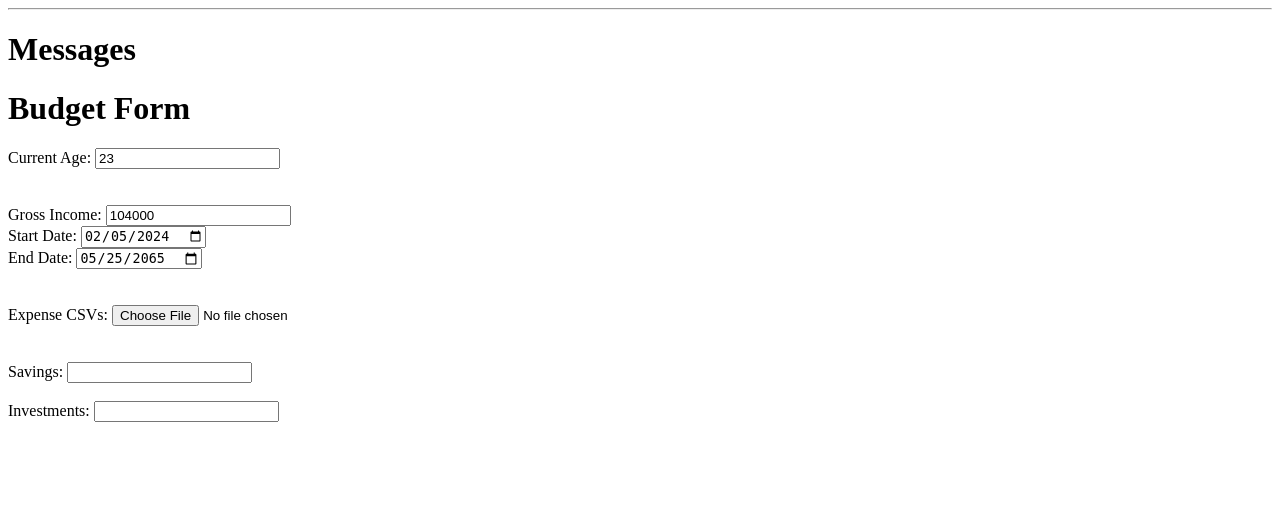
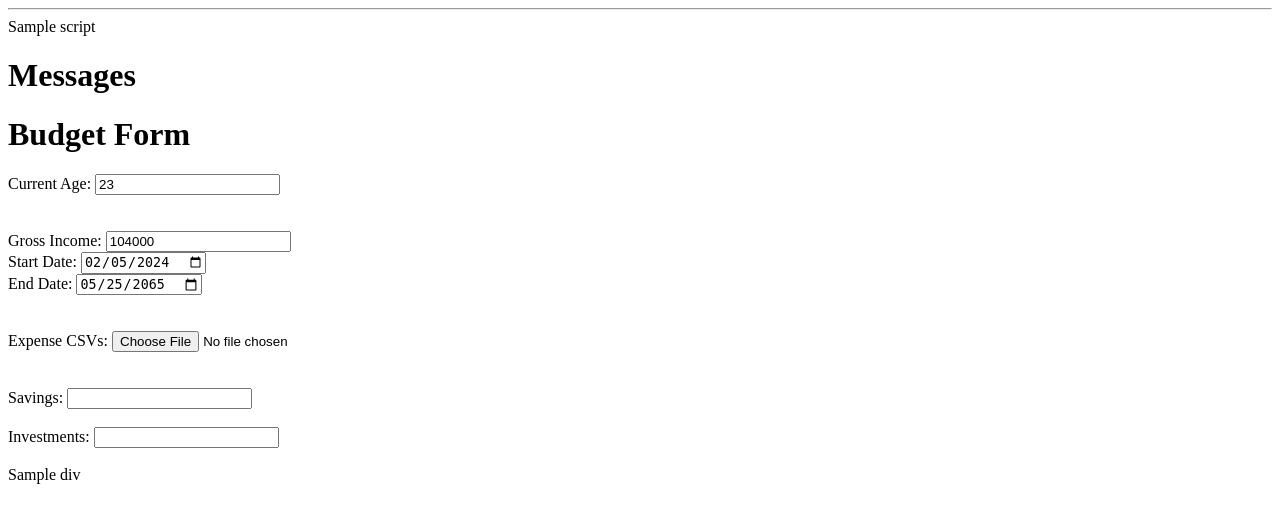
Before and after one commit to SeanDuffie/predictive-budgeting, a Flask app: template web/templates/form.html in a window 1280 px wide. Shown: the part 63-586 px from the top of the page. Run offline with Flask 3, Linux system fonts and the light colour scheme; the template is opened without the code that fills it: most values are stand-ins (such as "Sample title", 1, 10 or a date in 2020); some libraries are stand-ins or nearby versions.

Commit message:
Started to embed bokeh components in flask

```diff
--- a/app.py
+++ b/app.py
@@ -11,8 +11,12 @@
 """
 import os
 
+import bokeh.embed
+import bokeh.plotting
+import pandas as pd
 from flask import Flask, flash, redirect, render_template, request, url_for
-from portfolio import Portfolio
+
+# from portfolio import Portfolio
 
 RTDIR = os.path.dirname(__file__)
 app = Flask(
@@ -22,7 +26,8 @@ app = Flask(
 )
 app.config['SECRET_KEY'] = '1d2e3382586f37723ba8aad13ece71d521e2b6fd1d0e7407'
 
-portfolio = Portfolio("net_worth.db")
+# portfolio = Portfolio("net_worth.db")
+df = pd.DataFrame({'date': pd.to_datetime(['2023-01-01', '2023-01-02', '2023-01-03']), 'value': [1, 2, 3]})
 
 messages = [{'title': 'Message One',
              'content': 'Message One Content'},
@@ -32,7 +37,19 @@ messages = [{'title': 'Message One',
 
 @app.route("/")
 def index():
-    return render_template("form.html", messages=messages)
+    # TODO: Finish this: https://stackoverflow.com/questions/74286136/how-do-i-embed-a-bokeh-interactive-plot-in-a-flask-application
+    # TODO: https://docs.bokeh.org/en/dev-3.0/docs/user_guide/embed.html
+    p = bokeh.plotting.figure(title="Value")
+    p.line(x=df['date'], y=df['value'], line_width=2)
+    chart = bokeh.embed.file_html(p)
+
+    empty_boxplot = bokeh.plotting.figure(
+                plot_width=500,
+                plot_height=450
+            )
+    script, div = bokeh.embed.components(empty_boxplot)
+
+    return render_template("form.html", messages=messages, script=script, div=div)
 
 @app.route('/create/', methods=('GET', 'POST'))
 def create():
--- a/web/templates/base.html
+++ b/web/templates/base.html
@@ -22,6 +22,8 @@
                 background-color: #ffd5de;
             }
         </style>
+        <!-- TODO -->
+        <script src="https://cdn.bokeh.org/bokeh/release/bokeh-2.2.0.min.js"></script>
     </head>
 
     <body>
--- a/web/templates/form.html
+++ b/web/templates/form.html
@@ -1,6 +1,8 @@
 {% extends 'base.html' %}
 
 {% block content %}
+    <!-- TODO -->
+    {{ script | safe }}
     <h1>{% block title %} Messages {% endblock %}</h1>
     {% for message in messages %}
         <div class='message'>
@@ -54,5 +56,11 @@
         <label for="invest">Investments:</label>
         <input type="number" id="invest" name="invest">
         <br><br>
+
+        <!-- TODO -->
+        <div class="plot">
+            {{ div | safe }}
+        </div>
+
     </form>
 {% endblock %}
```
